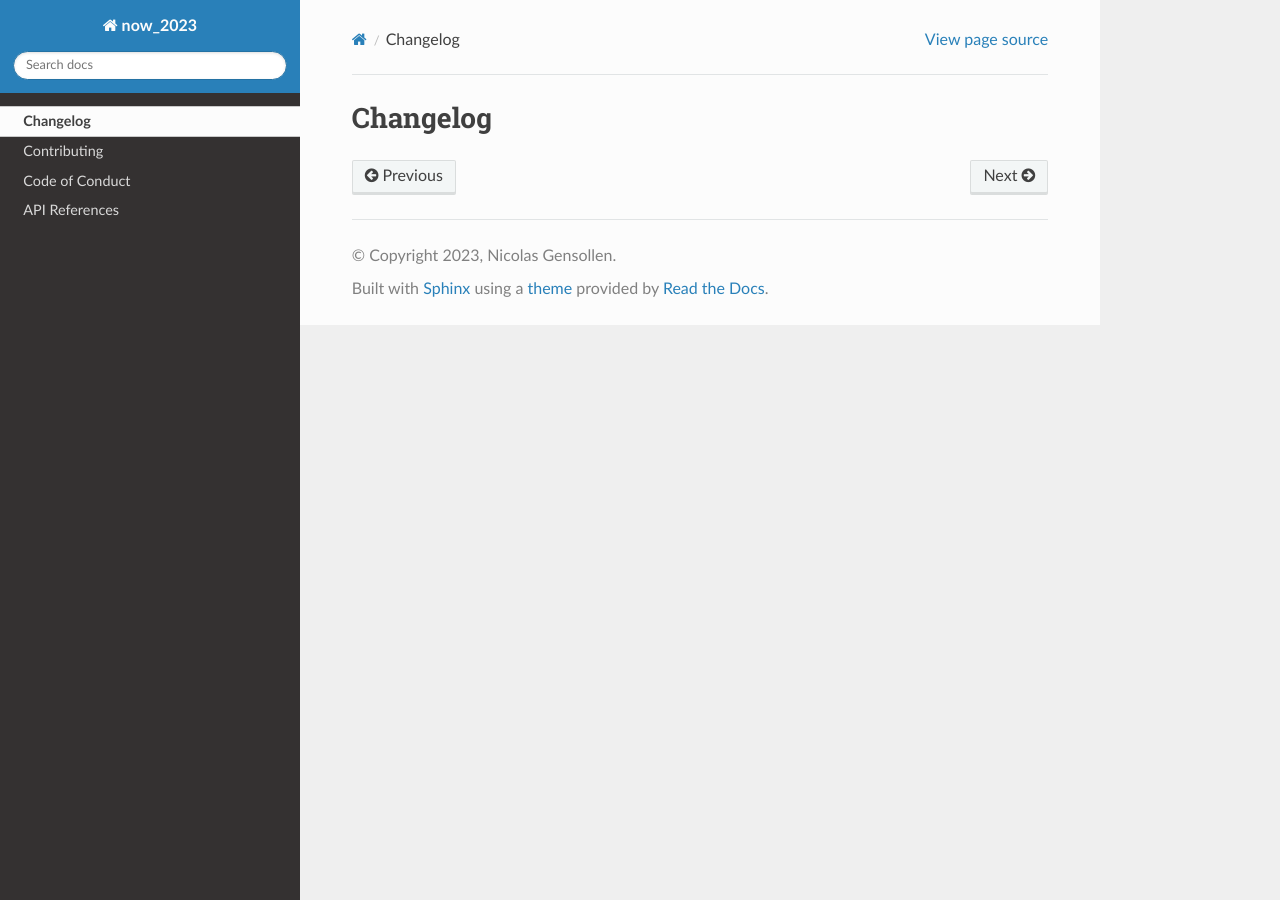
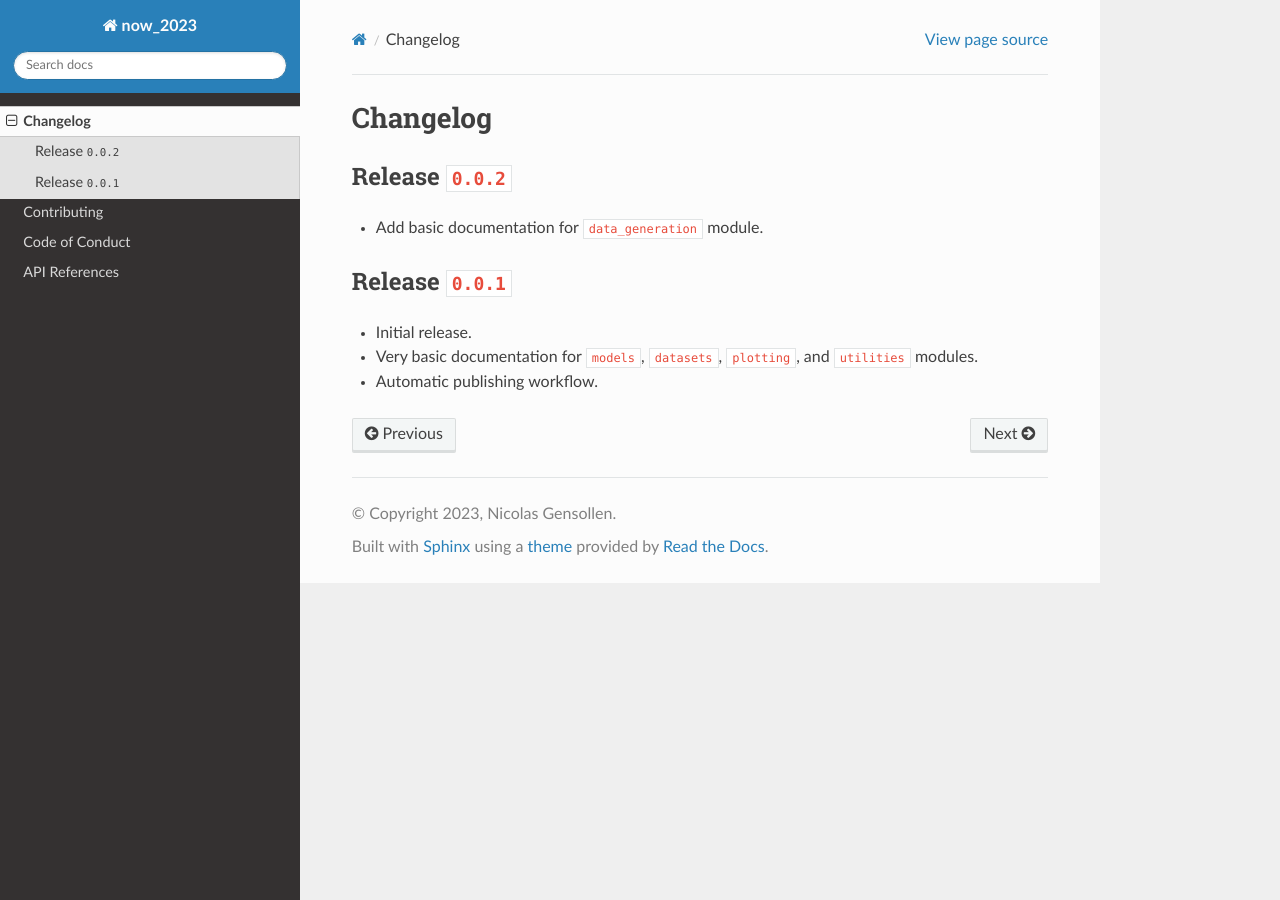
Before and after one commit to aramis-lab/NOW-2023-lib, a Sphinx documentation site: the page built from docs/changelog.md, in a window 1280 px wide. Built offline with Sphinx 7.4.7 and the Read the Docs theme 2.0.0, drawn with Linux system fonts in a browser that asks for light colours.

Commit message:
update changelog

```diff
--- a/docs/changelog.md
+++ b/docs/changelog.md
@@ -1 +1,11 @@
 # Changelog
+
+## Release `0.0.2`
+
+- Add basic documentation for `data_generation` module.
+
+## Release `0.0.1`
+
+- Initial release.
+- Very basic documentation for `models`, `datasets`, `plotting`, and `utilities` modules.
+- Automatic publishing workflow.
```
